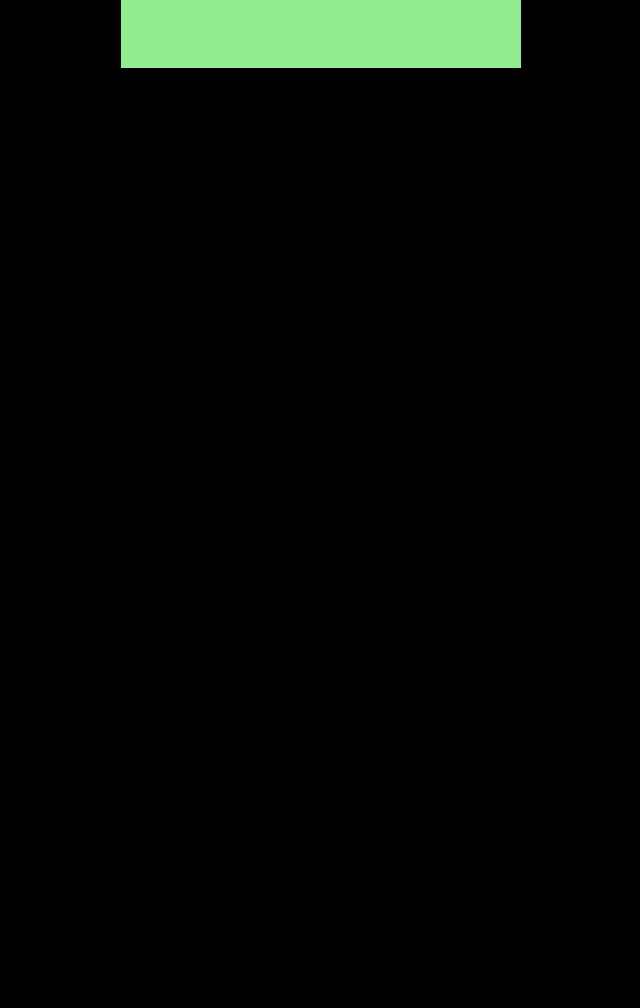
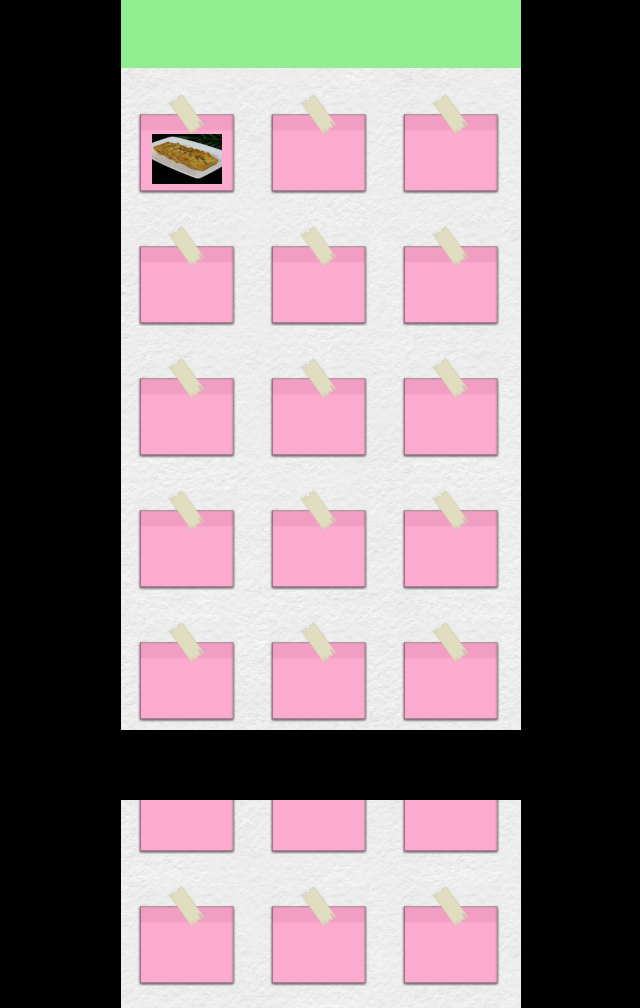
Before and after one commit to gamemonster1120/beyond, a plain HTML site: page index.html in a window 1280 px wide. Shown: the whole page, without its empty margins (319-959 px from the left). Drawn offline with Linux system fonts and the light colour scheme.

Commit message:
second commit

```diff
--- a/css/style.css
+++ b/css/style.css
@@ -14,7 +14,7 @@ body {
 }
 
 #background {
-    background-image: url(./image/background.PNG);
+    background-image: url(/image/background.PNG);
     width: 400px;
     height: 1000px;
 
@@ -42,7 +42,7 @@ body {
     float: left;
     margin: 16px;
     background-repeat: no-repeat;
-    background-image: url(./image/menu.PNG);
+    background-image: url(/image/menu.PNG);
     background-size: 100px 100px;
 }
 
@@ -54,7 +54,7 @@ body {
 #img {
     width: 70px;
     height: 50px;
-    background-image: url(./image/food.jpg);
+    background-image: url(/image/food.jpg);
     background-size: 70px 50px;
     margin-top: 30px;
     background-repeat: no-repeat;
```
